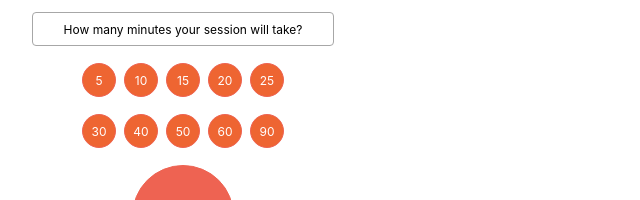
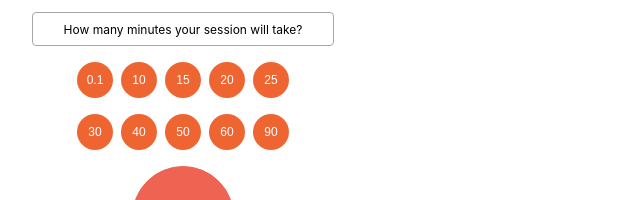
Before and after one commit to isselin28/extension-app, a React (Create React App) app in the folder extension/: page / in a window 1280 px wide. Shown: the top 200 px of the page, without its empty margins (0-640 px from the left). Built offline with nearby package versions, Linux system fonts and the light colour scheme.

Commit message:
add disabled properties to session bar

```diff
--- a/extension/src/Components/SessionBar.js
+++ b/extension/src/Components/SessionBar.js
@@ -7,36 +7,50 @@ const Wrapper = styled.div`
   justify-content: center;
 `;
 
-const Minutes = styled.div`
+const Minutes = styled.button`
   display: flex;
   justify-content: center;
   align-items: center;
-  width: 32px;
-  height: 32px;
+  width: 36px;
+  height: 36px;
   font-size: 12px;
 
   margin: 4px;
   border-radius: 50%;
   background-color: #ee6532;
-  border: 1px solid #ee6352;
+  border: none;
   color: white;
+
+  &:hover,
+  &:active {
+    background-color: #cc2a14;
+    cursor: pointer;
+  }
 `;
 
 function SessionBar(props) {
-  const { onClick } = props;
+  const { onClick, disabled } = props;
 
-  const sessionsArray = [5, 10, 15, 20, 25];
+  const sessionsArray = [0.1, 10, 15, 20, 25];
   const sessionsArray2 = [30, 40, 50, 60, 90];
   return (
     <>
       <Wrapper>
         {sessionsArray.map((session) => {
-          return <Minutes onClick={() => onClick(session)}>{session}</Minutes>;
+          return (
+            <Minutes onClick={() => onClick(session)} disabled={disabled}>
+              {session}
+            </Minutes>
+          );
         })}
       </Wrapper>
       <Wrapper>
         {sessionsArray2.map((session) => {
-          return <Minutes onClick={() => onClick(session)}>{session}</Minutes>;
+          return (
+            <Minutes onClick={() => onClick(session)} disabled={disabled}>
+              {session}
+            </Minutes>
+          );
         })}
       </Wrapper>
     </>
```
